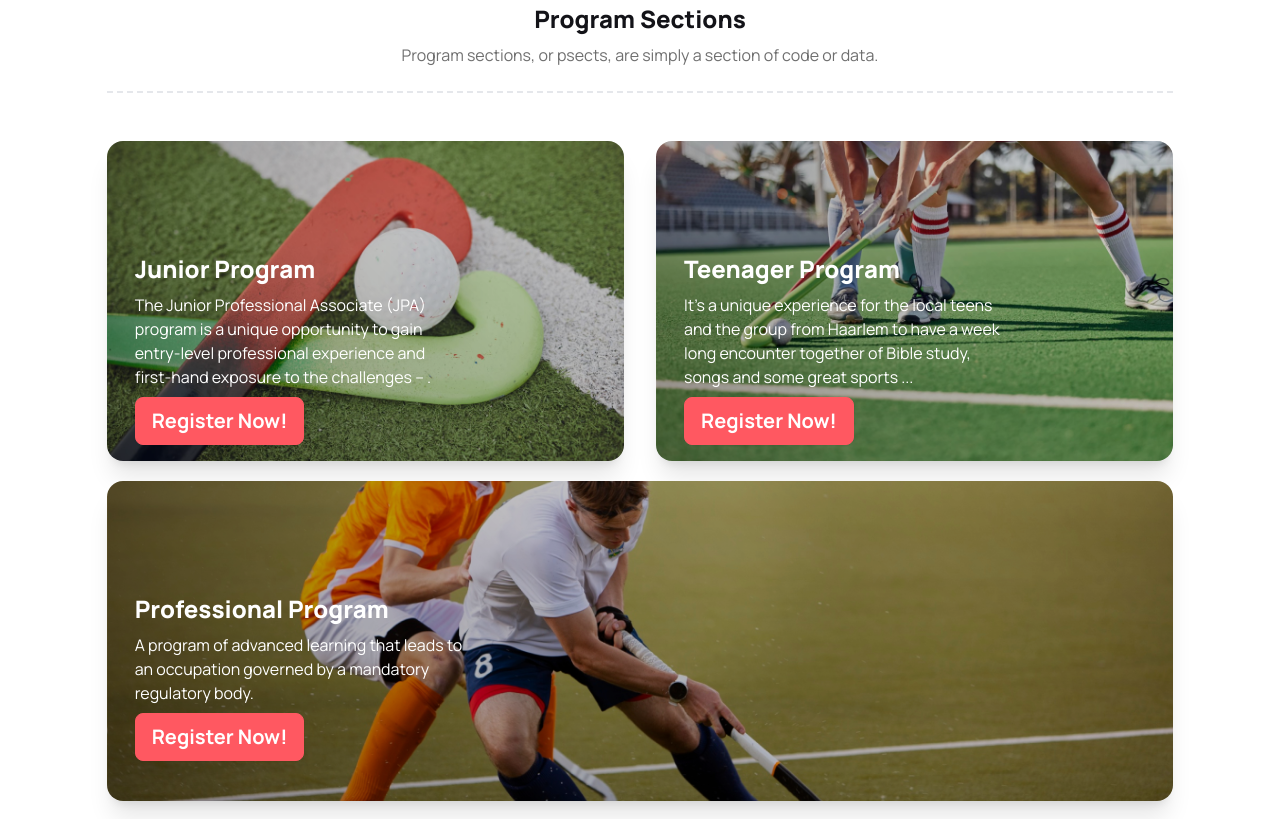
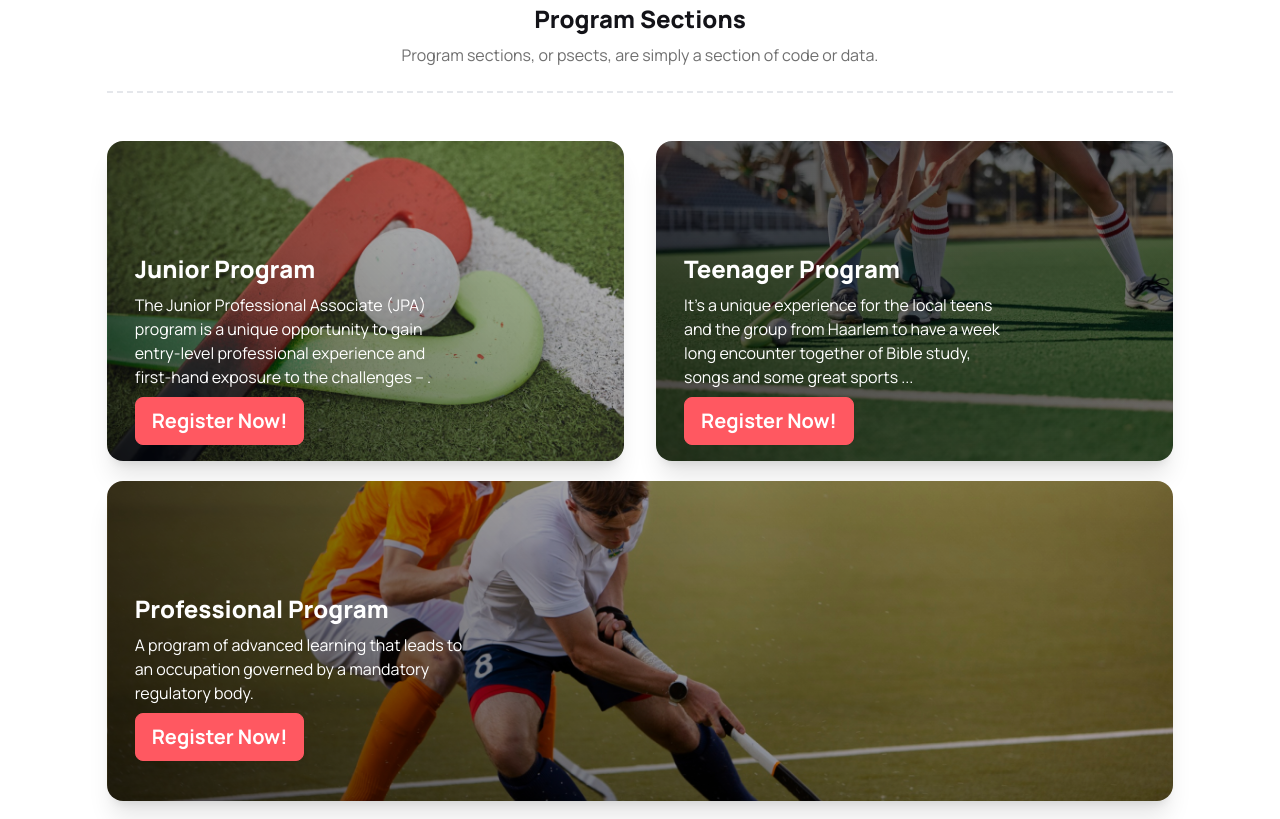
Before and after one commit to Tonmoy-Rahman-Turjo/assingment-exam-thre, a plain HTML site: page index.html in a window 1280 px wide. Shown: the part 1461-2280 px from the top of the page. Drawn offline with nearby package versions, Linux system fonts and the light colour scheme.

Commit message:
full complit

```diff
--- a/index.html
+++ b/index.html
@@ -140,14 +140,14 @@
          </div>
          <div class=" my-12">
            <div class=" grid lg:grid-cols-2 gap-8">
-          <div class="card w-full h-80 shadow-xl  rounded-2xl bg-[linear-gradient(45deg,rgba(0,0,0,0.4),rgba(0,0,0,0.1)),url('./Images/2.png')] bg-center bg-cover">
+          <div class="card w-full h-80 shadow-xl  rounded-2xl bg-[linear-gradient(45deg,rgba(0,0,0,0.7),rgba(1,1,1,0.1)),url('./Images/2.png')] bg-center bg-cover">
              <div class="ml-7 flex flex-col justify-stretch items-baseline ">
                 <h2 class=" text-[#FFF] font-extrabold text-2xl mt-28">Junior Program</h2>
                 <p class="text-[#FFF] text-basew-2/3 mt-2 mb-2 w-80 lg:w-4/6 ">The Junior Professional Associate (JPA) program is a unique opportunity to gain entry-level professional experience and first-hand exposure to the challenges – .</p>
                <button class="btn btn-error text-[#FFF] text-xl font-bold">Register Now!</button>
               </div>
             </div>
-            <div class="card w-full h-80 shadow-xl  rounded-2xl bg-[linear-gradient(45deg,rgba(0,0,0,0.4),rgba(0,0,0,0.1)),url('./Images/3.png')] bg-center bg-cover">
+            <div class="card w-full h-80 shadow-xl  rounded-2xl bg-[linear-gradient(45deg,rgba(0,0,0,0.7),rgba(1,1,1,0.5)),url('./Images/3.png')] bg-center bg-cover">
              <div class="ml-7 flex flex-col justify-stretch items-baseline ">
                 <h2 class=" text-[#FFF] font-extrabold text-2xl mt-28">Teenager Program</h2>
                 <p class="text-[#FFF] text-basew-2/3 mt-2 mb-2 w-80 lg:w-4/6 ">It's a unique experience for the local teens and the group from Haarlem to have a week long encounter together of Bible study, songs and some great sports ...</p>
@@ -157,7 +157,7 @@
            </div>
  <!-- thard-img -->
             <div class=" mt-5">
-            <div class="card w-full h-80 shadow-xl  rounded-2xl bg-[linear-gradient(45deg,rgba(0,0,0,0.4),rgba(0,0,0,0.1)),url('./Images/4.png')] bg-center bg-cover object-cover">
+            <div class="card w-full h-80 shadow-xl  rounded-2xl bg-[linear-gradient(45deg,rgba(0,0,0,0.7),rgba(1,1,1,0.1)),url('./Images/4.png')] bg-center bg-cover object-cover">
              <div class="ml-7 flex flex-col justify-stretch items-baseline ">
                 <h2 class="  text-[#FFF] font-extrabold text-2xl mt-28">Professional Program</h2>
                 <p class="text-[#FFF] text-basew-2/3 mt-2 mb-2 w-80 lg:w-2/6 ">A program of advanced learning that leads to an occupation governed by a mandatory regulatory body.</p>
```
